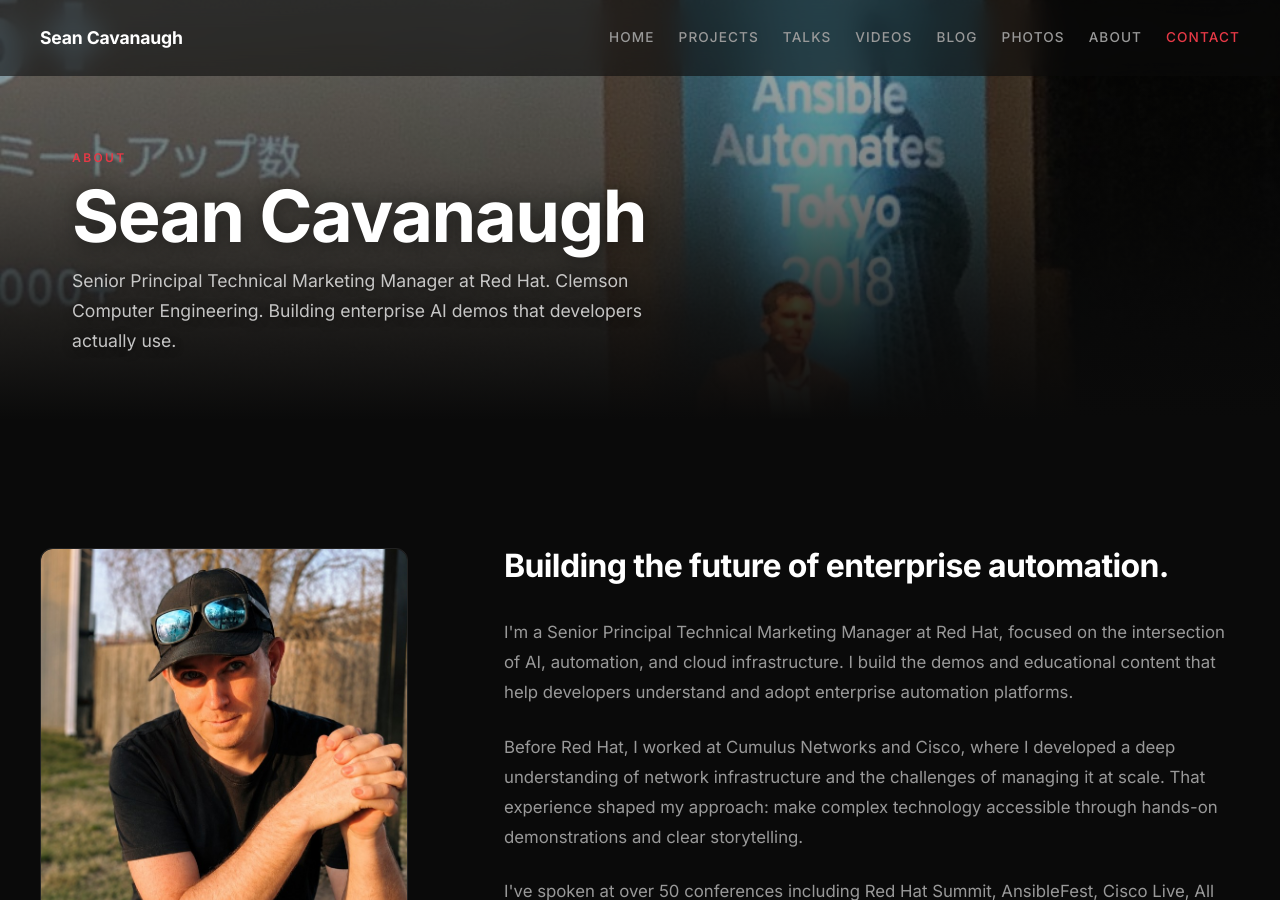
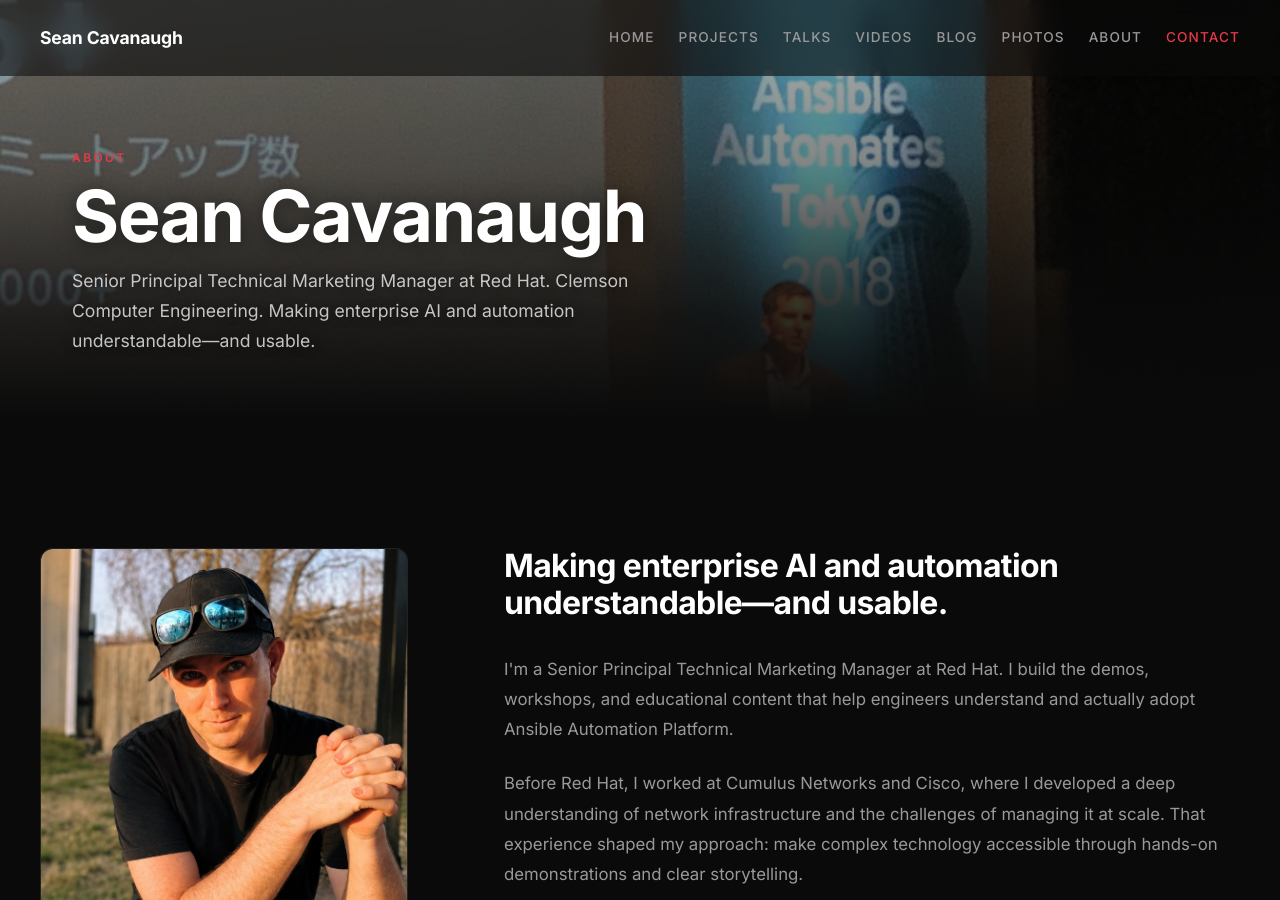
Before and after one commit to IPvSean/cavanaugh.pro, a Jekyll site: the page built from pages/about.html, in a window 1280 px wide and 900 px high. Built offline with Jekyll 4.4.1, drawn with Linux system fonts in a browser that asks for light colours; some of the changed text lies outside the part shown.

Commit message:
Sharpen About page copy and fix timeline inconsistencies
- Replace generic "Building the future" headline with specific voice
- Fix Red Hat timeline entry (was incorrectly "principal architect")
- Merge redundant AI and Today timeline entries into one
- Update hero tagline to match new headline

Co-authored-by: Cursor <cursoragent@cursor.com>

```diff
--- a/pages/about.html
+++ b/pages/about.html
@@ -11,7 +11,7 @@ permalink: /about/
   <div class="page-hero-content">
     <span class="section-label">About</span>
     <h1>Sean Cavanaugh</h1>
-    <p>Senior Principal Technical Marketing Manager at Red Hat. Clemson Computer Engineering. Building enterprise AI demos that developers actually use.</p>
+    <p>Senior Principal Technical Marketing Manager at Red Hat. Clemson Computer Engineering. Making enterprise AI and automation understandable—and usable.</p>
   </div>
 </div>
 
@@ -23,8 +23,8 @@ permalink: /about/
           <img src="/assets/images/sean-headshot.png" alt="Sean Cavanaugh" loading="lazy" style="width: 100%; border-radius: var(--radius-lg);">
         </div>
         <div class="about-text">
-          <h2>Building the future of enterprise automation.</h2>
-          <p>I'm a Senior Principal Technical Marketing Manager at Red Hat, focused on the intersection of AI, automation, and cloud infrastructure. I build the demos and educational content that help developers understand and adopt enterprise automation platforms.</p>
+          <h2>Making enterprise AI and automation understandable—and usable.</h2>
+          <p>I'm a Senior Principal Technical Marketing Manager at Red Hat. I build the demos, workshops, and educational content that help engineers understand and actually adopt Ansible Automation Platform.</p>
           <p>Before Red Hat, I worked at Cumulus Networks and Cisco, where I developed a deep understanding of network infrastructure and the challenges of managing it at scale. That experience shaped my approach: make complex technology accessible through hands-on demonstrations and clear storytelling.</p>
           <p>I've spoken at over 50 conferences including Red Hat Summit, AnsibleFest, Cisco Live, All Things Open, and AutoCon — from Atlanta to Tokyo to Seoul. My YouTube channel has grown to over 16,000 subscribers.</p>
           <p>When I'm not building demos or on stage, I'm exploring how AI agents can transform the way we manage infrastructure — and sharing everything I learn along the way.</p>
```
Also changed, not shown: _data/timeline.yml (+4 -9 lines).
